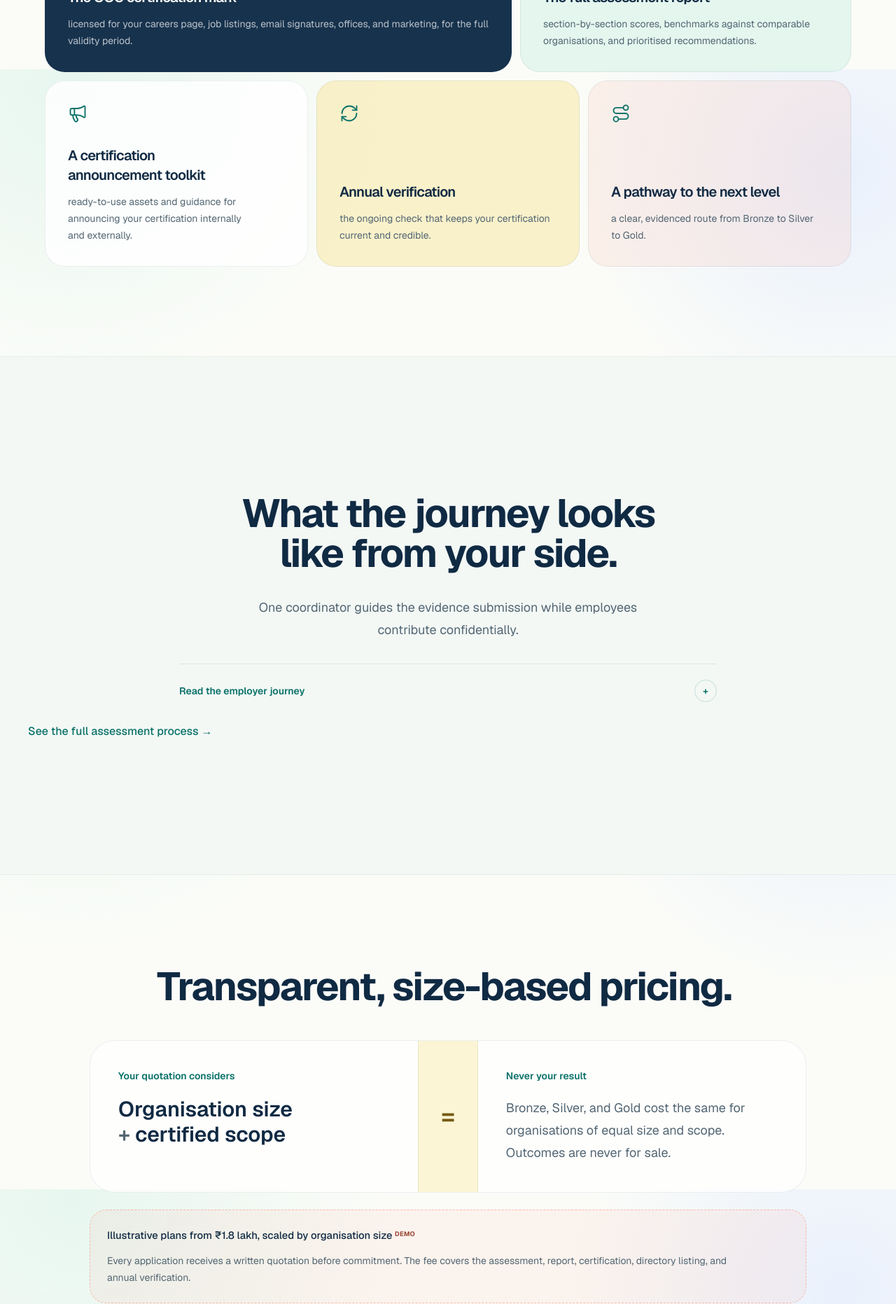
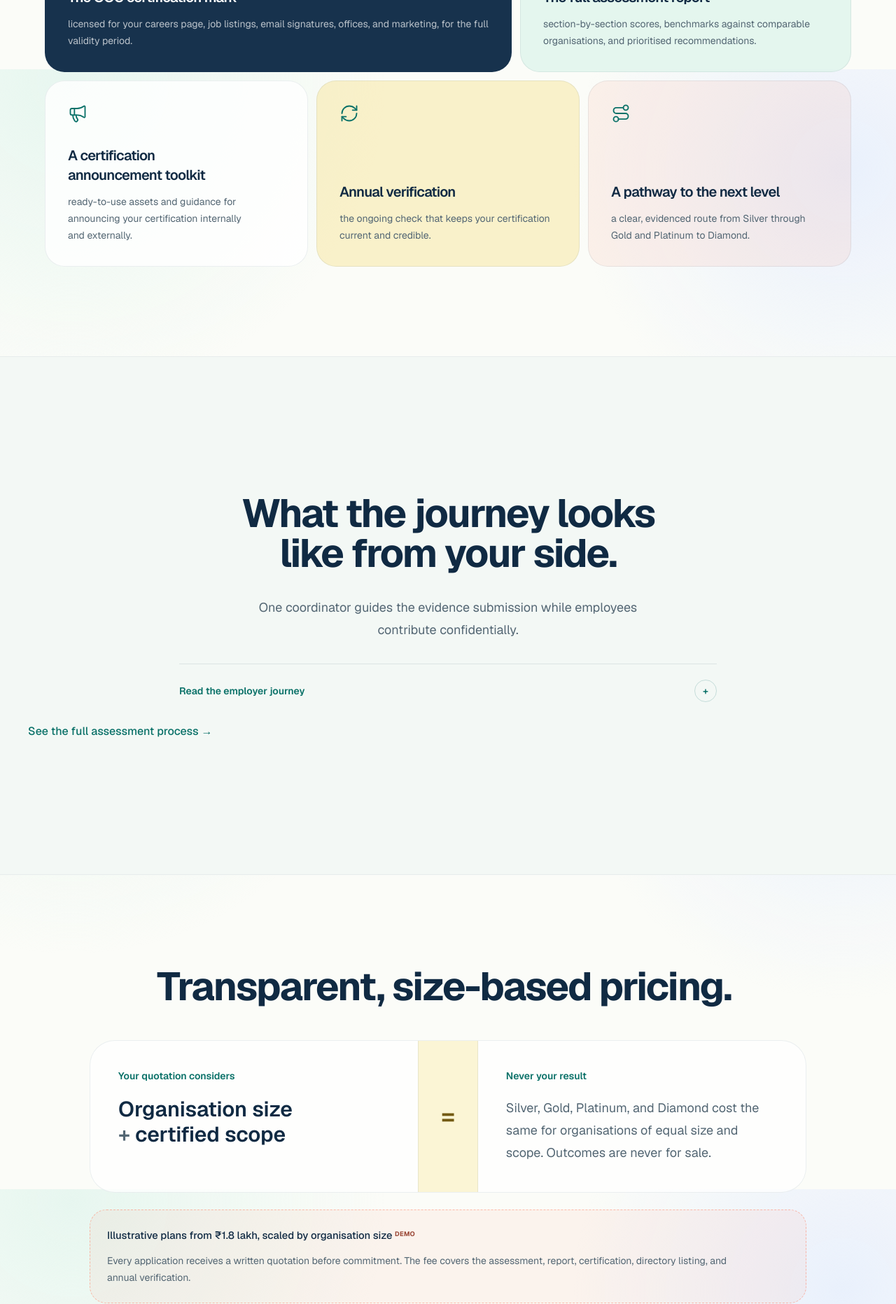
Before and after one commit to nesora-ops/ooc_website, a Next.js app: page /employers in a window 1280 px wide. Shown: the part 2301-4164 px from the top of the page at 70% size. Built offline with nearby package versions, Linux system fonts and the light colour scheme; no server answers.

Commit message:
content: update employer certification tiers

```diff
--- a/src/app/employers/page.tsx
+++ b/src/app/employers/page.tsx
@@ -47,7 +47,7 @@ const included = [
   },
   {
     lead: "A pathway to the next level",
-    body: "a clear, evidenced route from Bronze to Silver to Gold.",
+    body: "a clear, evidenced route from Silver through Gold and Platinum to Diamond.",
     icon: Route,
     className: "bg-coral/10 lg:col-span-4",
   },
@@ -197,7 +197,7 @@ export default function EmployersPage() {
           <div className="p-8 lg:p-10">
             <p className="text-sm font-semibold text-teal">Never your result</p>
             <p className="mt-5 text-lg leading-8 text-muted-foreground">
-              Bronze, Silver, and Gold cost the same for organisations of equal size and scope.
+              Silver, Gold, Platinum, and Diamond cost the same for organisations of equal size and scope.
               Outcomes are never for sale.
             </p>
           </div>
```
